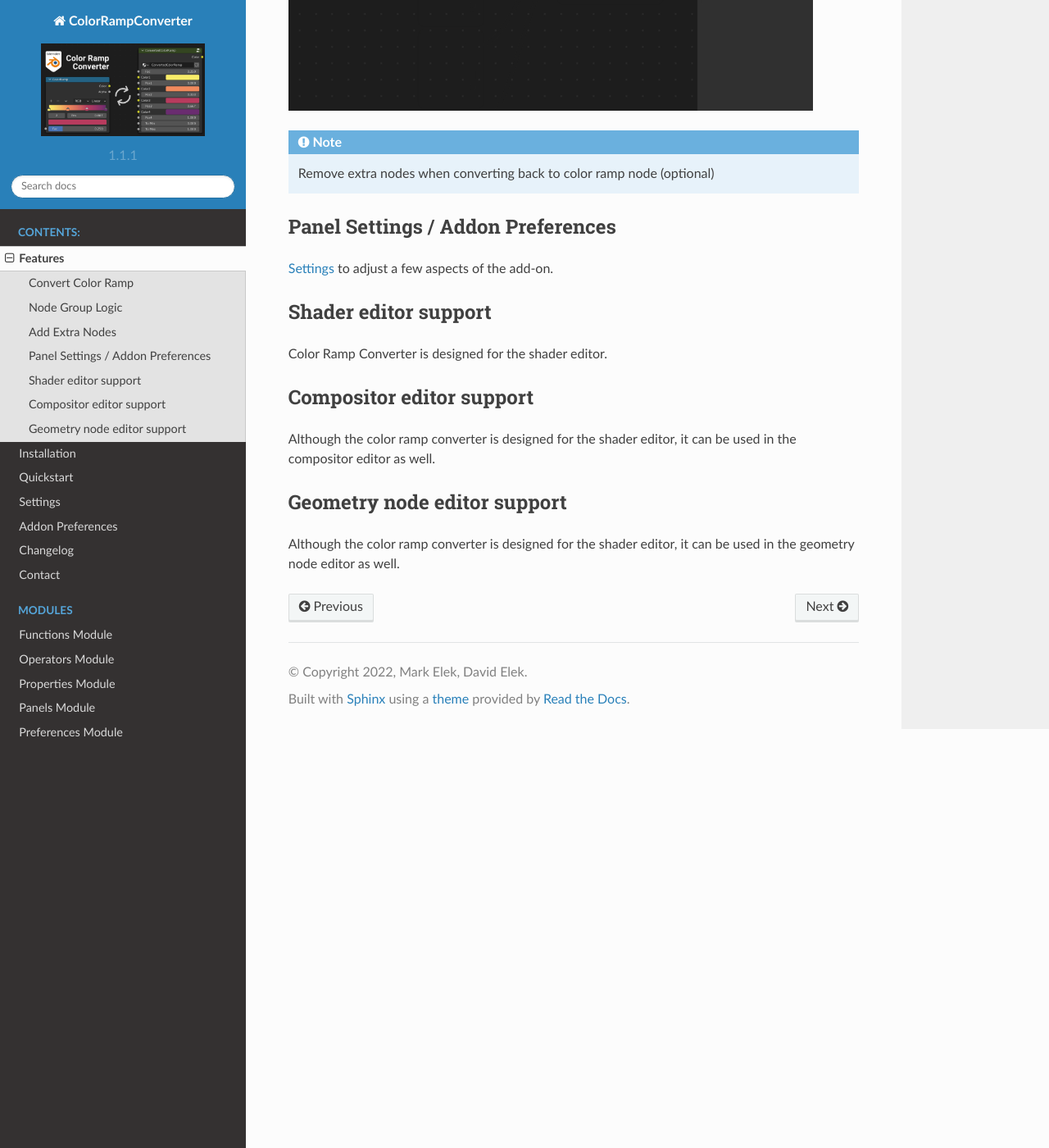
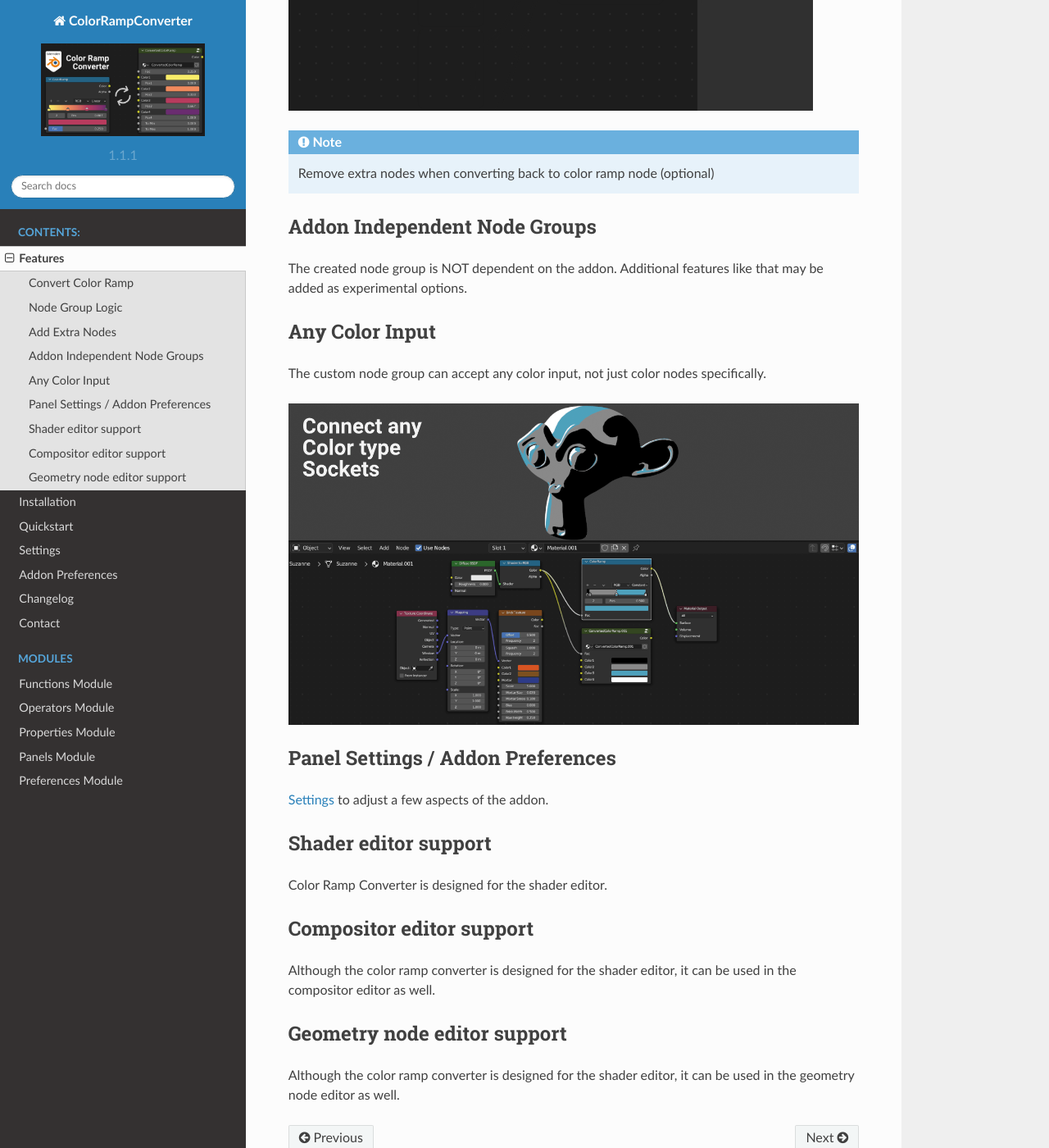
Before and after one commit to markelekdotcom/color-ramp-converter, a Sphinx documentation site: the page built from docs/features.rst, in a window 1280 px wide and 1400 px high, scrolled down 1981 px. Shown: the whole window at 82% size. Built offline with Sphinx 7.4.7 and the Read the Docs theme 2.0.0, drawn with Linux system fonts in a browser that asks for light colours.

```diff
--- a/docs/features.rst
+++ b/docs/features.rst
@@ -38,10 +38,23 @@ to the color inputs of custom node groups.
 .. note::
     Remove extra nodes when converting back to color ramp node (optional)
 
+Addon Independent Node Groups
+------------------------------
+The created node group is NOT dependent on the addon.
+Additional features like that may be added as experimental options.
+
+
+Any Color Input
+----------------
+The custom node group can accept any color input,
+not just color nodes specifically.
+
+.. image:: images/color_input.gif
+   :alt: Addon independent feature
 
 Panel Settings / Addon Preferences
 -----------------------------------
-|Settings| to adjust a few aspects of the add-on.
+|Settings| to adjust a few aspects of the addon.
 
 .. |Settings| replace:: :ref:`settings:Settings`
 
```
Also changed, not shown: README.md (+37 -0 lines), docs/images/color_input.gif (added).
